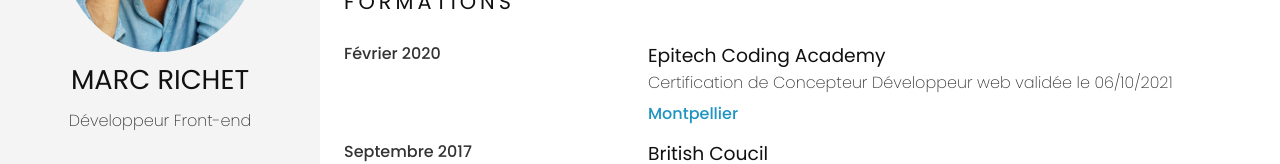
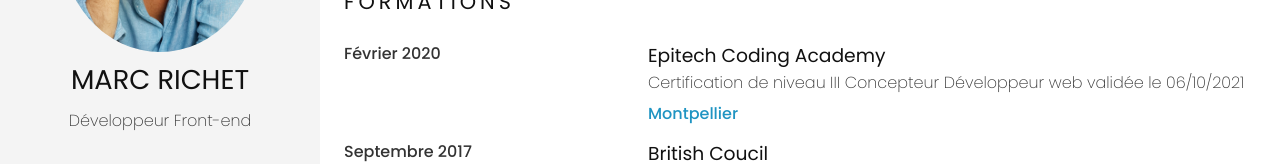
Before and after one commit to zicokiller/my-react-cv, a React (Create React App) app: page / in a window 1280 px wide. Shown: the part 225-389 px from the top of the page. Built offline with nearby package versions, Linux system fonts and the light colour scheme; the HTML template or start-up script is replaced by a standard one.

Commit message:
changing stuff in my resume

```diff
--- a/src/datas/Formations.js
+++ b/src/datas/Formations.js
@@ -3,7 +3,7 @@ const dataFormations = [
         id: 1,
         title: "Epitech Coding Academy",
         date: "Février 2020",
-        text: "Certification de Concepteur Développeur web validée le 06/10/2021",
+        text: "Certification de niveau III Concepteur Développeur web validée le 06/10/2021",
         location: "Montpellier",
 
     },
```
